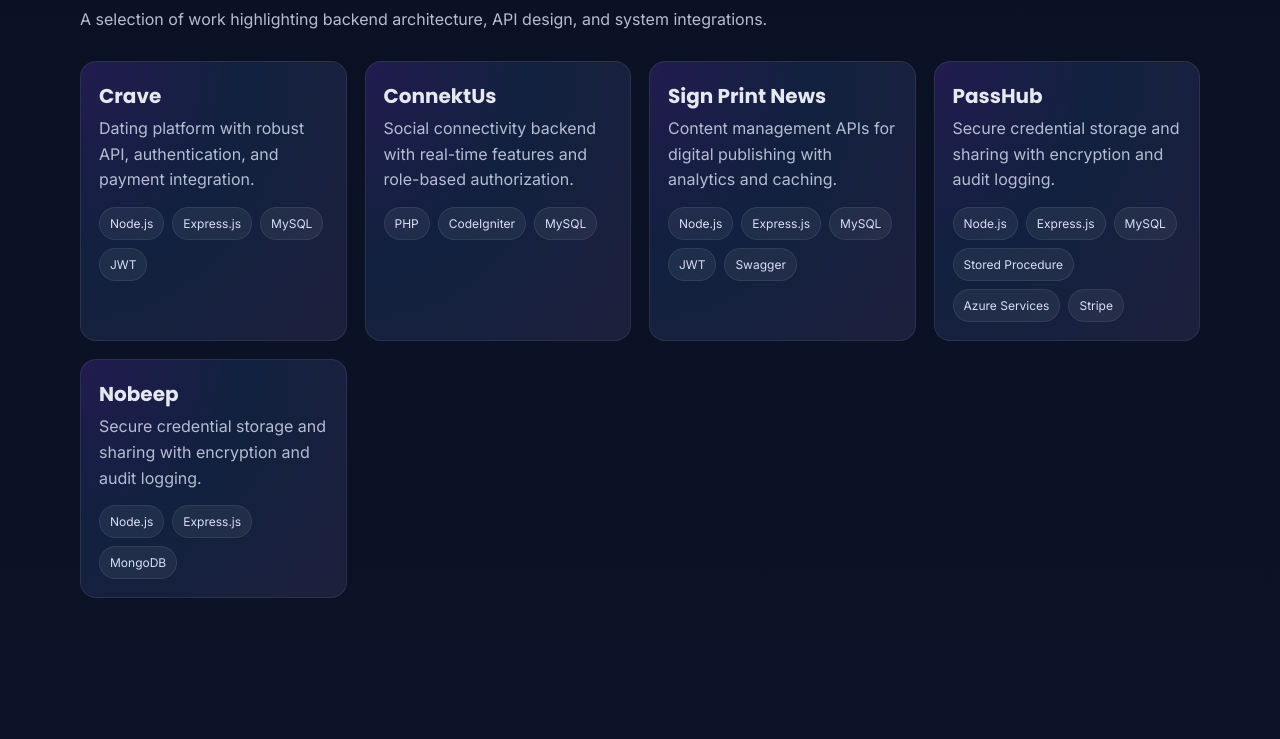
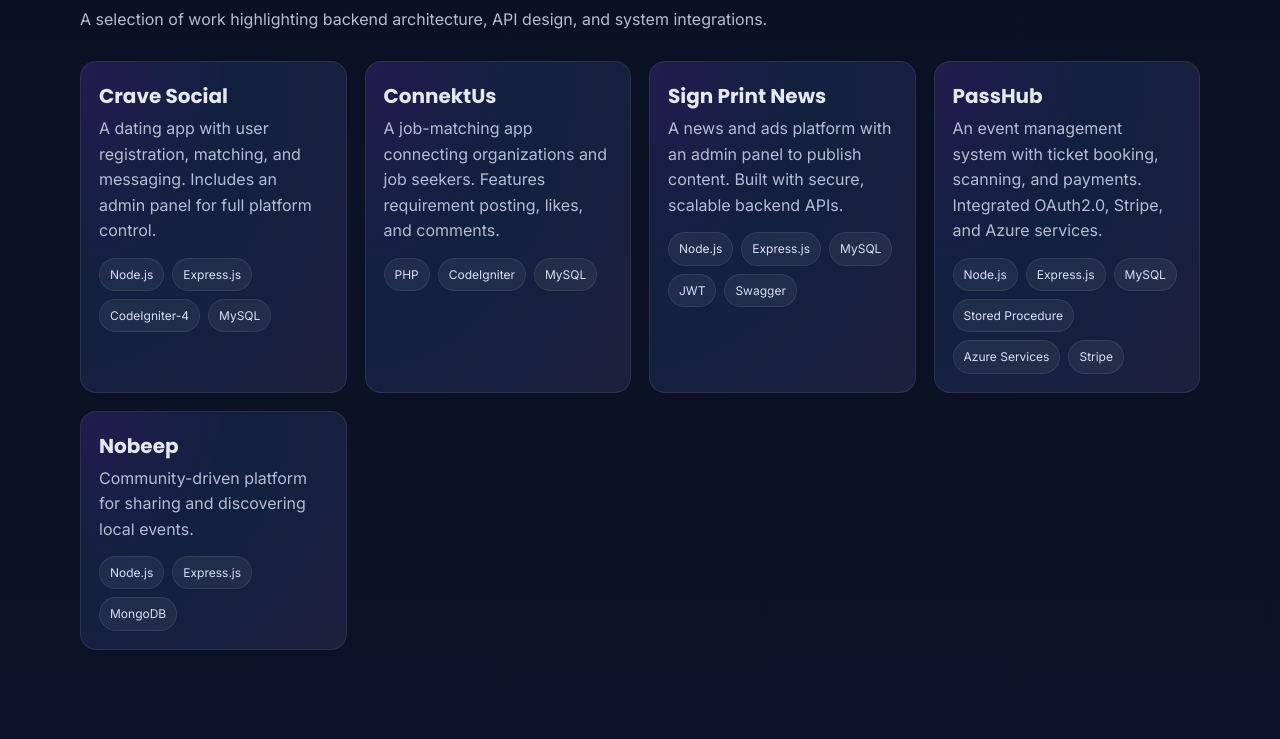
Before and after one commit to Satyamgour14/satyam_gour_Portfolio, a plain HTML site: page index.html in a window 1280 px wide. Shown: the part 740-1479 px from the top of the page. Drawn offline with Linux system fonts and the light colour scheme.

Commit message:
correct the project description

```diff
--- a/index.html
+++ b/index.html
@@ -73,36 +73,36 @@
 			</div>
 			<div class="projects-grid">
 				<article class="project-card">
-					<h3>Crave</h3>
-					<p>Dating platform with robust API, authentication, and payment integration.</p>
+					<h3>Crave Social</h3>
+					<p>A dating app with user registration, matching, and messaging. Includes an admin panel for full platform control.</p>
 					<div class="tags">
-						<span>Node.js</span><span>Express.js</span><span>MySQL</span><span>JWT</span>
+						<span>Node.js</span><span>Express.js</span><span>CodeIgniter-4</span><span>MySQL</span>
 					</div>
 				</article>
 				<article class="project-card">
 					<h3>ConnektUs</h3>
-					<p>Social connectivity backend with real-time features and role-based authorization.</p>
+					<p>A job-matching app connecting organizations and job seekers. Features requirement posting, likes, and comments.</p>
 					<div class="tags">
                         <span>PHP</span><span>CodeIgniter</span><span>MySQL</span>
 					</div>
 				</article>
 				<article class="project-card">
 					<h3>Sign Print News</h3>
-					<p>Content management APIs for digital publishing with analytics and caching.</p>
+					<p>A news and ads platform with an admin panel to publish content. Built with secure, scalable backend APIs.</p>
 					<div class="tags">
 						<span>Node.js</span><span>Express.js</span><span>MySQL</span><span>JWT</span><span>Swagger</span>
 					</div>
 				</article>
 				<article class="project-card">
 					<h3>PassHub</h3>
-					<p>Secure credential storage and sharing with encryption and audit logging.</p>
+					<p>An event management system with ticket booking, scanning, and payments. Integrated OAuth2.0, Stripe, and Azure services.</p>
 					<div class="tags">
 						<span>Node.js</span><span>Express.js</span><span>MySQL</span><span>Stored Procedure</span><span>Azure Services</span><span>Stripe</span>
 					</div>
 				</article>
 				<article class="project-card">
 					<h3>Nobeep</h3>
-					<p>Secure credential storage and sharing with encryption and audit logging.</p>
+					<p>Community-driven platform for sharing and discovering local events.</p>
 					<div class="tags">
 						<span>Node.js</span><span>Express.js</span><span>MongoDB</span>
 					</div>
@@ -116,6 +116,8 @@
 				<p>Technologies and tools I work with day-to-day.</p>
 			</div>
 			<ul class="skills-list">
+				<li>HTML</li>
+				<li>CSS</li>
 				<li>JavaScript</li>
 				<li>Node.js</li>
 				<li>Express.js</li>
@@ -131,8 +133,7 @@
 				<li>Stripe</li>
 				<li>Chapa</li>
 				<li>GitHub</li>
-				<li>HTML</li>
-				<li>CSS</li>
+
 			</ul>
 		</section>
 	</main>
```
